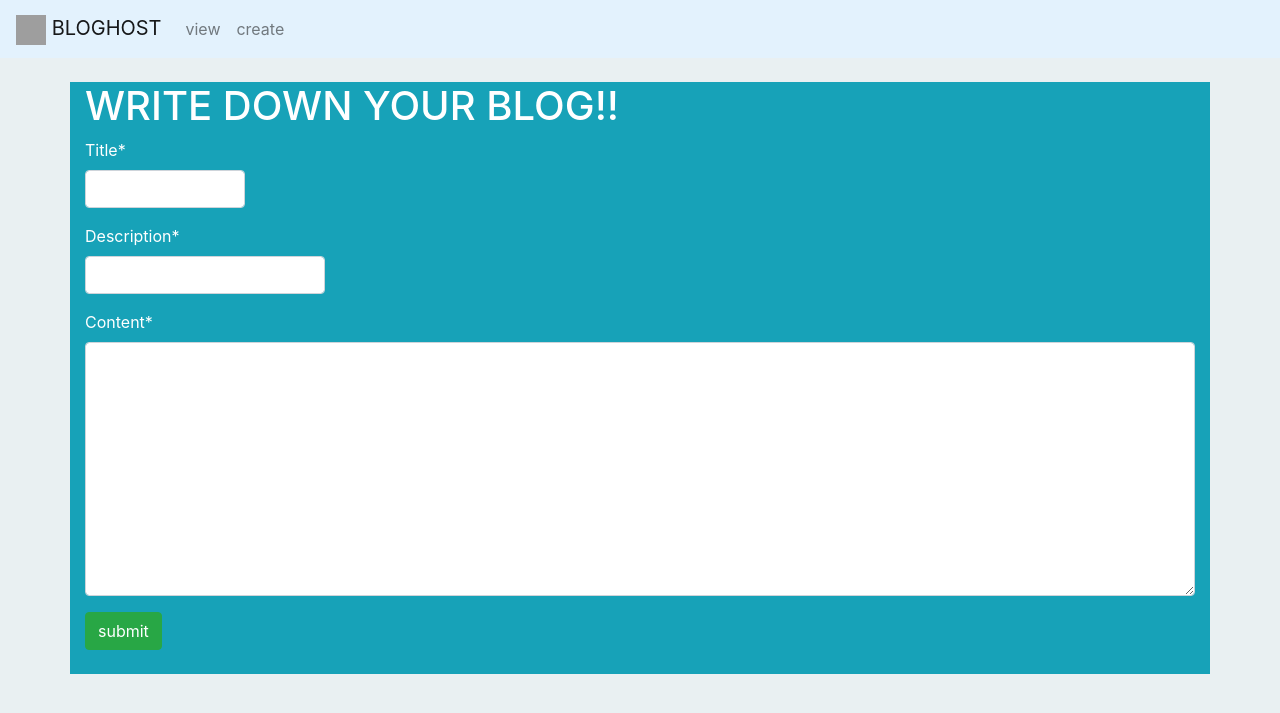
After one commit to parathkumar/blog_opensource, a Django app: page /stories/create/ in a window 1280 px wide. The commit adds this page. Shown: the top 713 px of the page. Run offline with Django 3.2, Linux system fonts and the light colour scheme; some libraries are stand-ins or nearby versions; grey boxes are pictures that could not be loaded.

Commit message:
with some updates

```diff
--- a/blogapp/settings.py
+++ b/blogapp/settings.py
@@ -38,6 +38,7 @@ INSTALLED_APPS = [
     'django.contrib.messages',
     'django.contrib.staticfiles',
     'stories.apps.StoriesConfig',
+    'crispy_forms'
 ]
 
 MIDDLEWARE = [
@@ -51,6 +52,8 @@ MIDDLEWARE = [
 ]
 
 ROOT_URLCONF = 'blogapp.urls'
+
+CRISPY_TEMPLATE_PACK = 'bootstrap4'
 
 TEMPLATES = [
     {
--- a/blogapp/urls.py
+++ b/blogapp/urls.py
@@ -16,8 +16,9 @@ Including another URLconf
 from django.contrib import admin
 from django.urls import path,include
 from stories.views import Home_View
+#app_name='stories_ref'
 urlpatterns = [
     path('admin/', admin.site.urls),
     path('',Home_View,name = "Home_ref"),
-    path('stories/', include('stories.urls')),
+    path('stories/', include('stories.urls',namespace='stories'),name = "stories_ref"),
 ]
--- /dev/null
+++ b/forms.py
@@ -0,0 +1,17 @@
+from django import forms
+class CreateForm(forms.Form):
+    Title = forms.CharField(
+        label="Title",
+        max_length=10,
+        widget=forms.TextInput(attrs={'style':'max-width: 10em'}),
+        required=True
+    )
+    description = forms.CharField(
+        max_length=100,
+        widget=forms.TextInput(attrs={'style':'max-width: 15em'}),
+        required=True
+    )
+    content = forms.CharField(
+        max_length=100000,
+        widget=forms.Textarea()
+    )
--- a/stories/urls.py
+++ b/stories/urls.py
@@ -2,9 +2,12 @@ from .views import stories_view
 from .views import share_view
 from .views import blog_number
 from django.urls import path
+from .views import CreateBlog
 from django.conf.urls import url
+app_name = 'stories'
 urlpatterns = [
-    path('', stories_view , name = "stories_ref"),
+    path('', stories_view , name = "stories_home_ref"),
     path('share/',share_view, name = "share_ref"),
-    path('<int:number>',blog_number, name = "blog_number_ref")
+    path('<int:number>',blog_number, name = "blog_number_ref"),
+    path('create/',CreateBlog,name = "CreateBlog_ref")
 ]
--- a/stories/views.py
+++ b/stories/views.py
@@ -1,16 +1,26 @@
-from django.shortcuts import render
-from .models import stories
+from django.shortcuts import render,get_object_or_404
+from .models import stories,Rating
 # Create your views here.
-from django.http import HttpResponse
+#from django.http import HttpResponse,Http404
+from forms import CreateForm
 def stories_view(request):
+    allblogs = stories.objects.all()
+    context = {'allblogs': allblogs}
+    return render(request, "stories.html", context)
 
-    return render(request,"stories.html",{})
 def blog_number(request,number):
-    return HttpResponse("<h1> the blog number is "+str(number)+"<h2>")
+
+    blog = get_object_or_404(stories, id = number)
+    rank = get_object_or_404(Rating,id = number)
+    return render(request,"Details.html",{'blog' : stories.objects.get(id=number),'rank' : Rating.objects.get(id=number)})
+
+
 def share_view(request):
     return render(request,"share.html",{})
+
 def Home_View(request):
-    html=''
-    for i in stories.objects.all():
-        html+='<a href="/stories/'+str(i.id)+'">'+i.title+'</a><br>'
-    return HttpResponse(html)
+    return render(request,"Home.html",{})
+
+def CreateBlog(request):
+    form = CreateForm()
+    return render(request,"create.html",{'form' : form})
--- /dev/null
+++ b/templates/base.html
@@ -0,0 +1,24 @@
+<!DOCTYPE html>
+<html lang="en">
+<head>
+    <meta charset="UTF-8">
+    <title>
+        {% block title %} Blogs {% endblock %}
+    </title>
+    <link rel="icon" type="image/png" href="https://i.ibb.co/sVjRZvh/colorful-star.png">
+    <link rel="stylesheet"
+          href="https://stackpath.bootstrapcdn.com/bootstrap/4.3.1/css/bootstrap.min.css"
+          integrity="sha384-ggOyR0iXCbMQv3Xipma34MD+dH/1fQ784/j6cY/iJTQUOhcWr7x9JvoRxT2MZw1T" crossorigin="anonymous">
+</head>
+<body style="background-color:#e9f0f2">
+        <nav class="navbar navbar-expand-sm sticky-top navbar-light" style="background-color: #e3f2fd;">
+             <a class="navbar-brand" href="#"> <img src="https://i.ibb.co/sVjRZvh/colorful-star.png" height="30" width="30"> BLOGHOST </a>
+            <ul class="navbar-nav">
+                <li class="nav-item"><a class="nav-link" href="/stories/">view</a></li>
+                <li class="nav-item"><a class="nav-link" href="/stories/create/">create</a></li>
+            </ul>
+        </nav>
+        {% block content %}
+        {% endblock %}
+</body>
+</html>
--- /dev/null
+++ b/templates/create.html
@@ -0,0 +1,16 @@
+{% extends 'base.html' %}
+{% block title %} Pen a Blog {% endblock %}
+{% load crispy_forms_tags %}
+{% block content %}
+<br>
+    <div class = "container bg-info text-white">
+
+        <h1> WRITE DOWN YOUR BLOG!! </h1>
+        <form method="post">
+            {% csrf_token %}
+            {{form|crispy}}
+            <button type="button" class="btn btn-success">submit</button>
+        </form>
+        <br>
+    </div>
+{% endblock %}
```
Also changed, not shown: stories/admin.py (+2 -0 lines), stories/models.py (+12 -1 lines), templates/Details.html (added, +14 -0 lines), templates/Home.html (added, +10 -0 lines), templates/stories.html (+18 -10 lines), README.md, db.sqlite3.
